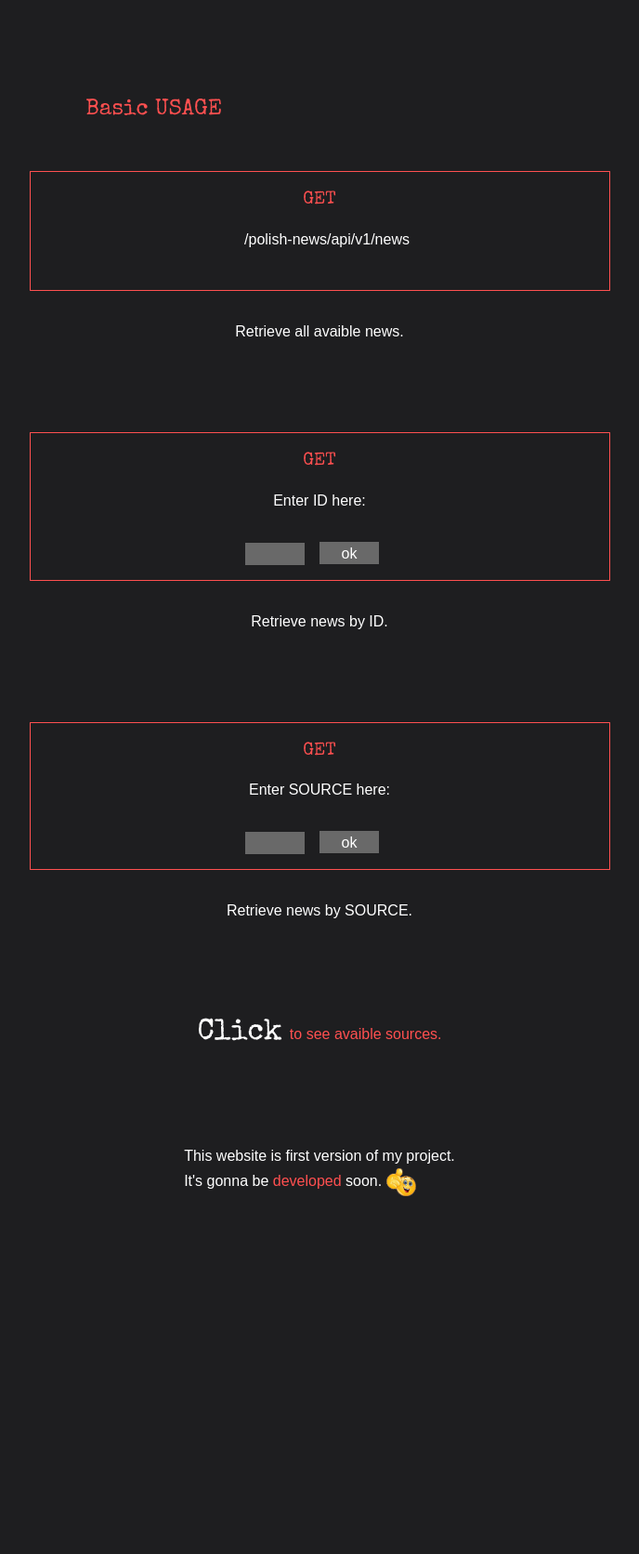
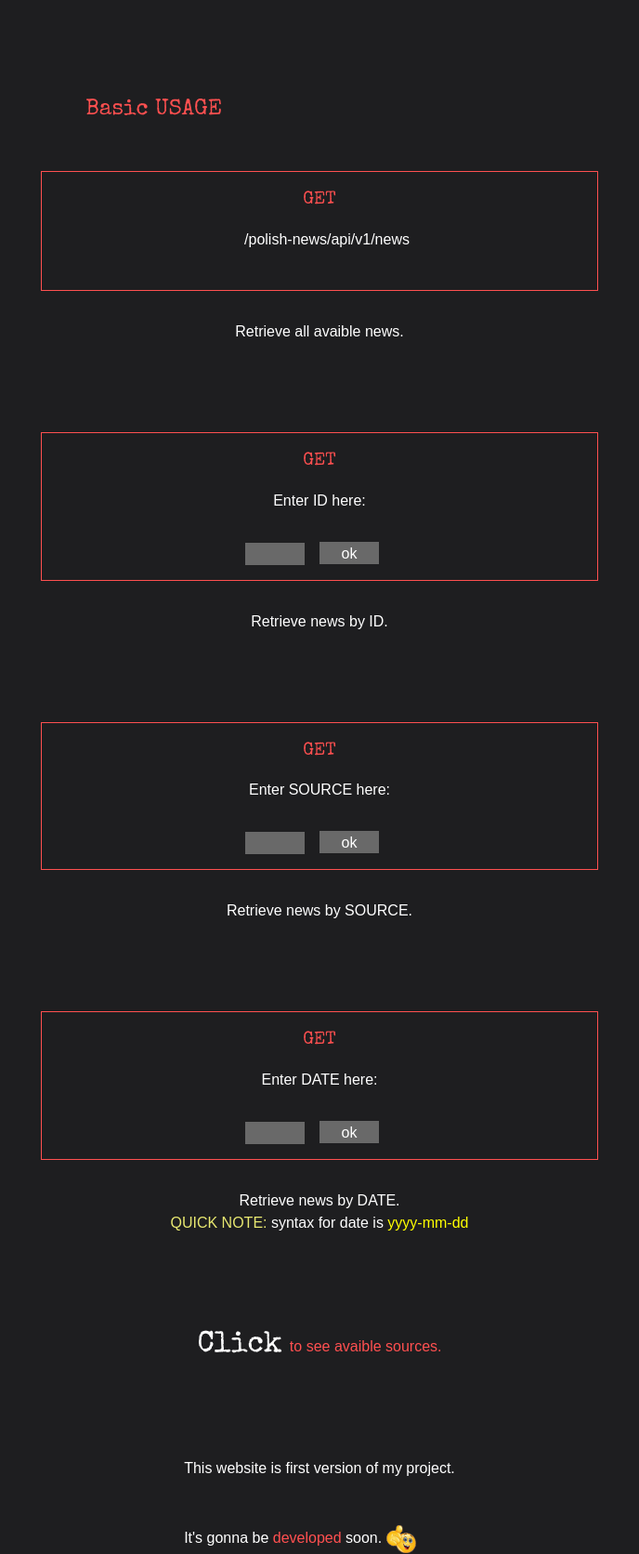
Before and after one commit to Czembri/Polish-News-API, a Flask app: page /polish-news in a window 1280 px wide. Shown: the part 530-2202 px from the top of the page at 93% size, without its empty margins (296-984 px from the left). Before the commit the page ends 1817 px from the top, so only its background shows below. Run offline with Flask 2, Linux system fonts and the light colour scheme; some libraries are stand-ins or nearby versions; some web fonts are replaced.

Commit message:
json keys update

```diff
--- a/app/routes.py
+++ b/app/routes.py
@@ -5,6 +5,7 @@ import csv
 from flask_language import current_language
 import json
 from app.models import DB
+from datetime import date
 
 # API SECTION
 #retreive data from database
@@ -49,6 +50,8 @@ def main():
   sw = wp.selectAll()
   st = tvn24.selectAll()
   si = interia.selectAll()
+
+
   return jsonify({'News':'All news in one'}, {'Gazeta':sg, 'rmf24':sr, 'WP':sw, 'TVN24':st, 'Interia':si})
 
 
@@ -74,6 +77,16 @@ def get_by_sources():
   src = DB('source').selectSRC()
   return jsonify({'sources':src})
 
+
+@app.route('/polish-news/api/v1/news/bydate/<string:dates>', methods=['GET'])
+def get_by_date(dates):
+  gazetaDts = gazeta.selectByDate(dates)
+  rmfDts = rmf24.selectByDate(dates)
+  tvn24Dts = tvn24.selectByDate(dates)
+  wpDts = wp.selectByDate(dates)
+  interiaDts = interia.selectByDate(dates)
+  return jsonify({'news':'News selected by date'}, {'Gazeta':gazetaDts, 'Rmf24':rmfDts, 'TVN24':tvn24Dts, 'WP':wpDts, 'Interia':interiaDts})
+
 # PAGE SECTION
 
 @app.route('/polish-news')
@@ -89,3 +102,8 @@ def get_id():
 def get_source():
   SOURCE = request.form.get("SOURCE")
   return redirect(url_for('get_by_source', source=SOURCE))
+
+@app.route('/polish-news/get-date', methods=['POST'])
+def get_date():
+  DATE = request.form.get("DATE")
+  return redirect(url_for('get_by_date', dates=DATE))
--- a/app/static/css/style.css
+++ b/app/static/css/style.css
@@ -76,7 +76,7 @@ a:hover {
 }
 
 .border-xl {
-    width: 50%;
+    width: 48%;
     text-align: center;
     border: 0.1rem solid #ff5050;
 }
@@ -115,3 +115,17 @@ input:hover {
 .OK {
     width: 2rem;
 }
+
+article {
+    text-align: center;
+}
+
+.yellow {
+    font-family: fantasy;
+    color: yellow;
+}
+
+.padd-xxl {
+    margin-top: 3rem;
+    color: rgb(233, 233, 113);
+}
--- a/app/templates/index.html
+++ b/app/templates/index.html
@@ -83,6 +83,26 @@
                   Retrieve news by SOURCE.
       </div>
     </div>
+     <div class="row justify-content-center margin-xl">
+        <div class="col d-flex justify-content-center">
+            <div class="border-xl">
+              <p class="start-link"><span color="red">GET</span></p>
+              Enter DATE here:
+              <form action="{{ url_for('get_date') }}" class="form-group margin" method="post">
+                <input type="text" name="DATE"><input type="submit" value="ok">
+              </form>
+            </div>
+        </div>
+      </div>
+      <div class="row justify-content-center margin">
+        <div class="col-sm-5 d-flex justify-content-center">
+          <article>
+                  Retrieve news by DATE. <br>
+
+                  <span class='padd-xxl'>QUICK NOTE: </span><span>syntax for date is</span><span class='yellow'> yyyy-mm-dd</span>
+        </article>
+      </div>
+    </div>
     <div class="row justify-content-center margin-xl">
       <div class="col-sm-5 d-flex justify-content-center">
           <span class="red"><a class="sources" target="_blank" href="{{ url_for('get_by_sources') }}">Click</a>to see avaible sources.</span></p>
@@ -91,7 +111,7 @@
      <div class="row justify-content-center margin-xl">
       <div class="col-sm-5 d-flex justify-content-center">
           <span>
-            This website is first version of my project. <br>
+            This website is first version of my project. <br><br><br>
             It's gonna be <span class="red">developed</span> soon. <img class= "OK" src="static/img/ok.png" />
           </span>
       </div>
```
Also changed, not shown: app/models.py (+48 -8 lines), test.txt (added), 2 other files.
